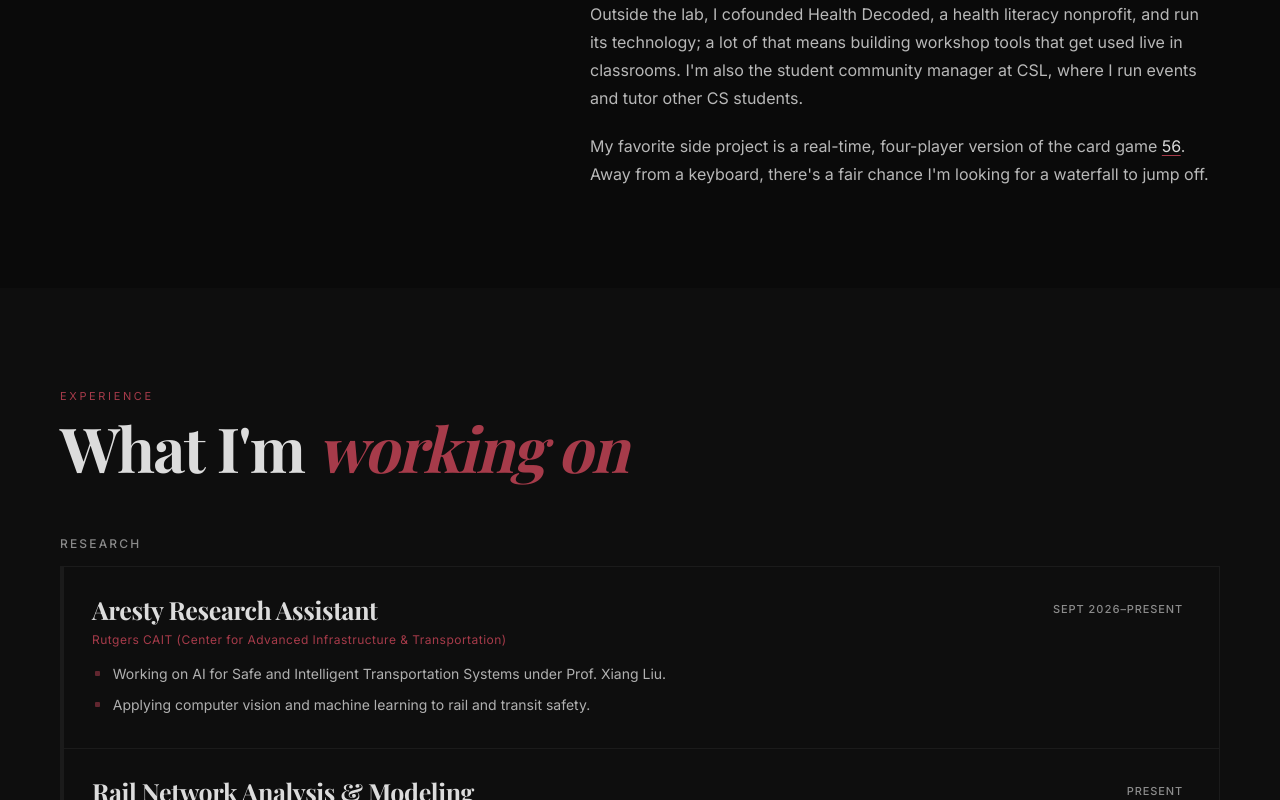
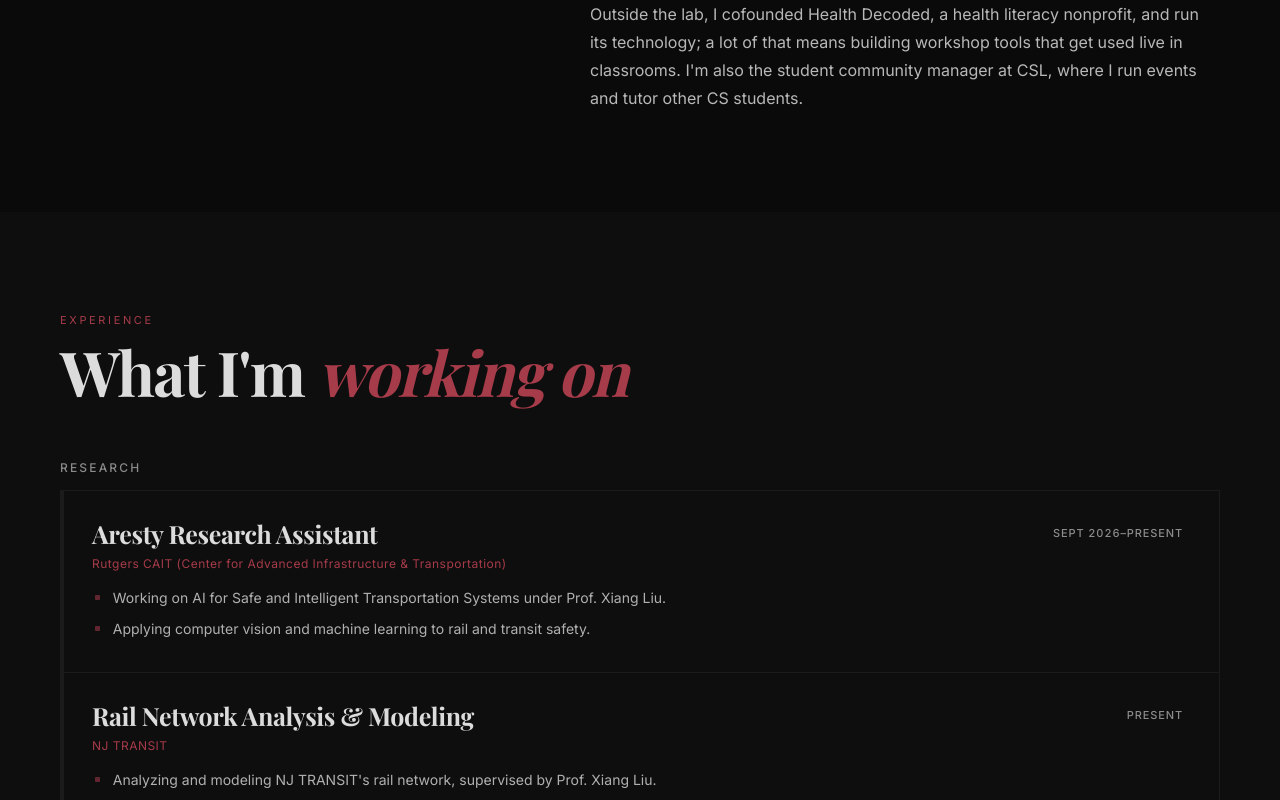
Before and after one commit to RyanPurakal/portfolio, a Next.js app: page / in a window 1280 px wide. Shown: the part 1137-1937 px from the top of the page. Built offline with nearby package versions, Linux system fonts and the light colour scheme.

Commit message:
Remove side project paragraph from About

```diff
--- a/src/components/portfolio-content.tsx
+++ b/src/components/portfolio-content.tsx
@@ -161,19 +161,6 @@ export function PortfolioContent() {
                 the student community manager at CSL, where I run events and
                 tutor other CS students.
               </p>
-              <p>
-                My favorite side project is a real-time, four-player version of
-                the card game{" "}
-                <a
-                  href="https://github.com/RyanPurakal/56"
-                  target="_blank"
-                  rel="noopener noreferrer"
-                >
-                  56
-                </a>
-                . Away from a keyboard, there&apos;s a fair chance I&apos;m
-                looking for a waterfall to jump off.
-              </p>
             </motion.div>
           </div>
         </section>
```
